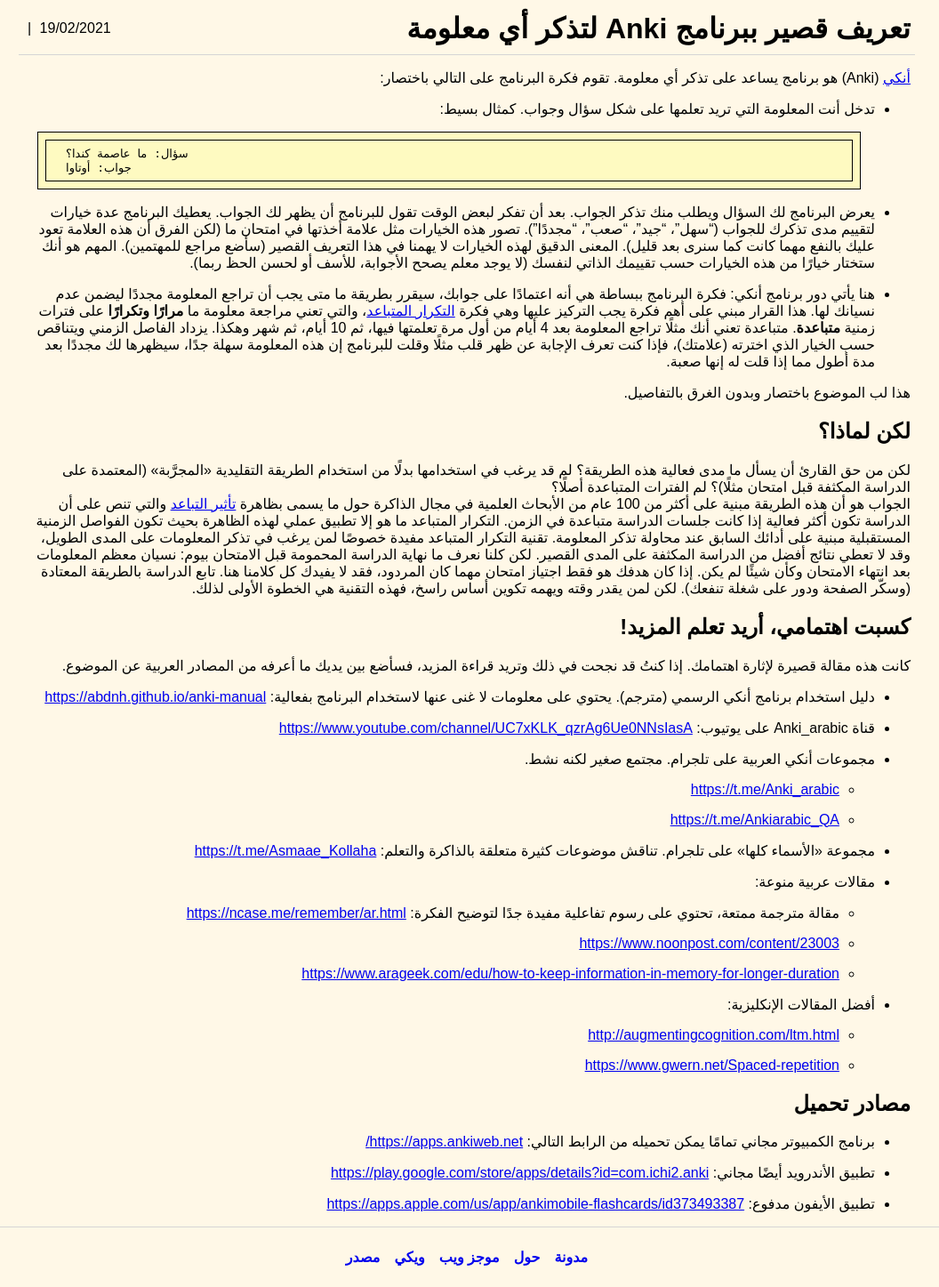
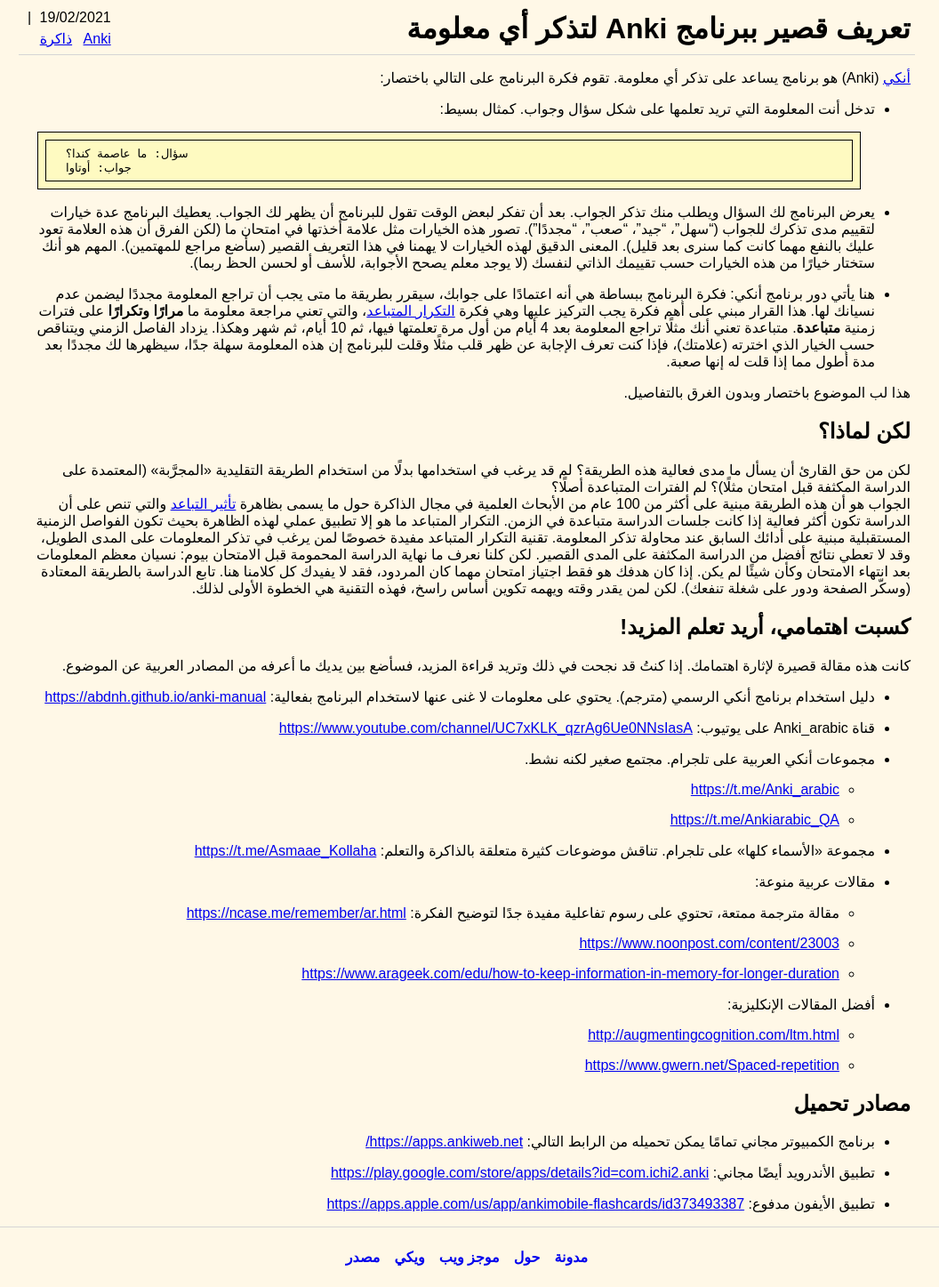
Before and after one commit to abdnh/abdnh.github.io, a Jekyll site: the page built from _posts/2021-02-19-anki-intro.md, in a window 1280 px wide. Shown: the whole page at 89% size, without its empty margins (115-1171 px from the left). Built offline with Jekyll 4.4.1, drawn with Linux system fonts in a browser that asks for light colours.

Commit message:
Show tag links in post headers

```diff
--- a/_layouts/post.html
+++ b/_layouts/post.html
@@ -10,11 +10,18 @@
 		<h1>{{ page.title }}</h1>
 		{% endif %}
 		<div>
-			<time datetime="{{ page.date | date: "%Y-%m-%d"}}" title="تاريخ الإنشاء">{{ page.date | date: "%d/%m/%Y"}}</time>
-			{% if page.last_modified_at != page.date %}
-			|
-			<a href="https://github.com/abdnh/abdnh.github.io/commits/master/{{ page.path }}"><time datetime="{{ page.last_modified_at | date: "%Y-%m-%d"}}" title="آخر تعديل">{{ page.last_modified_at | date: "%d/%m/%Y"}}</time></a>
-			{% endif %}
+			<div>
+				<time datetime="{{ page.date | date: "%Y-%m-%d"}}" title="تاريخ الإنشاء">{{ page.date | date: "%d/%m/%Y"}}</time>
+				{% if page.last_modified_at != page.date %}
+				|
+				<a href="https://github.com/abdnh/abdnh.github.io/commits/master/{{ page.path }}"><time datetime="{{ page.last_modified_at | date: "%Y-%m-%d"}}" title="آخر تعديل">{{ page.last_modified_at | date: "%d/%m/%Y"}}</time></a>
+				{% endif %}
+			</div>
+			<div id="tags">
+				{% for tag in page.tags %}
+				<a href="/tag/{{ tag }}">{{ site.data.translations[tag] | default: tag }}</a>
+				{% endfor %}
+			</div>
 		</div>
 	</header>
 	<article>
--- a/css/main.css
+++ b/css/main.css
@@ -191,3 +191,12 @@
     border: 1px solid black;
     background-color: #FEFACF;
 }
+
+#tags {
+    margin-top: 5px;
+    padding-right: 5px;
+}
+
+#tags > a {
+    margin-left: 0.5em;
+}
```
